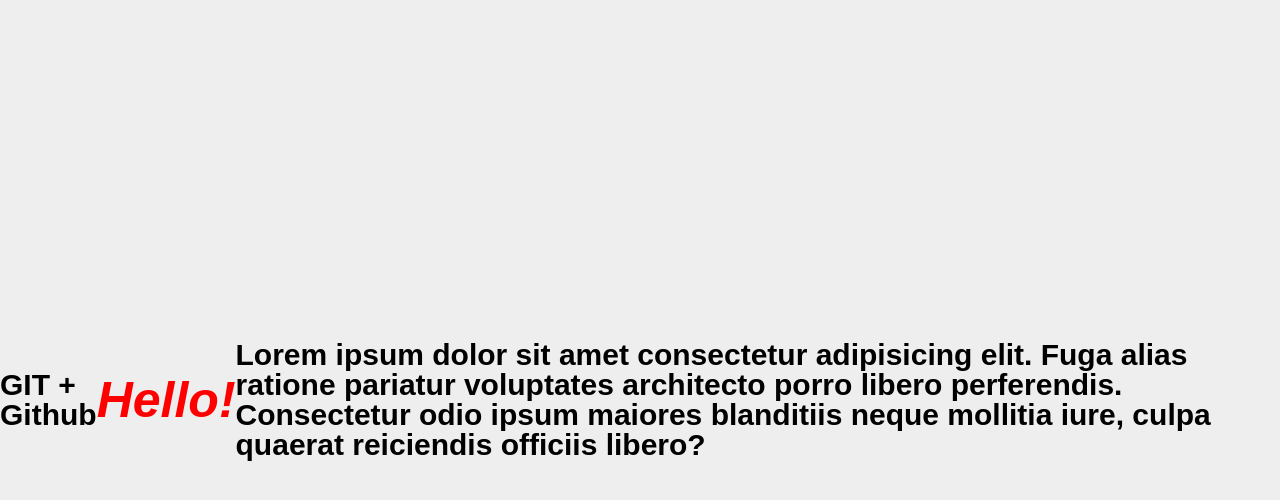
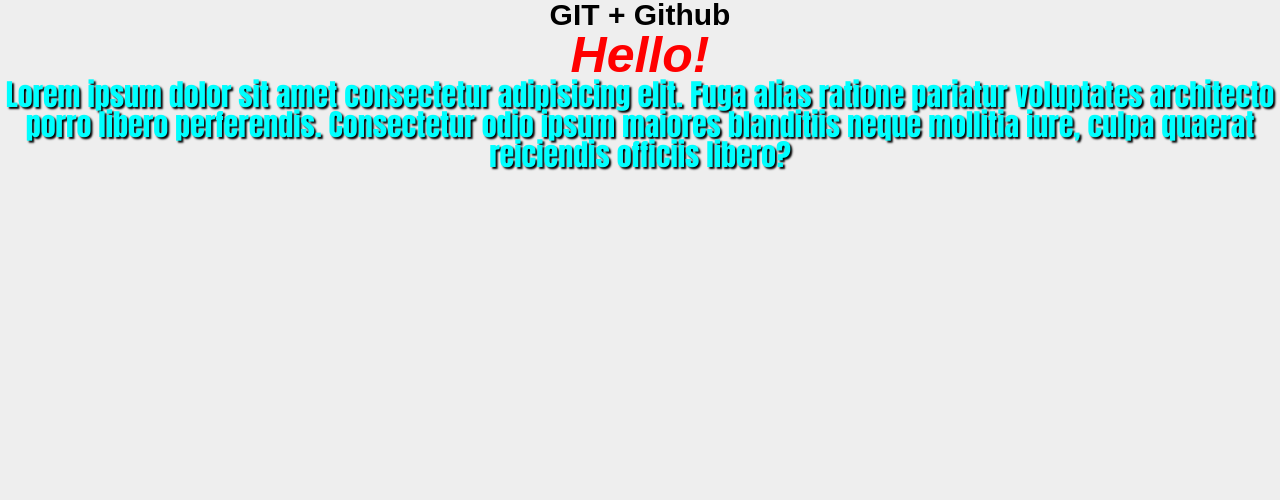
Before and after one commit to DanYunak/gitTest, a plain HTML site: page index.html in a window 1280 px wide. Drawn offline with Linux system fonts and the light colour scheme.

Commit message:
Додані стилі для першого параграфа

```diff
--- a/css/style.scss
+++ b/css/style.scss
@@ -5,9 +5,7 @@
     font-size: 30px;
     font-family: Arial, "Helvetica Neue", Helvetica, sans-serif;
     font-weight: 900;
-    display: flex;
-    justify-content: center;
-    align-items: center;
+    text-align: center;
 }
 
 h1 {
@@ -15,3 +13,10 @@
     color: red;
     font-style: italic;
 }
+
+.first-p {
+    color: aqua;
+    font-size: 30px;
+    font-family: Impact, Haettenschweiler, 'Arial Narrow Bold', sans-serif;
+    text-shadow: 2px 2px 2px black;
+}
--- a/index.html
+++ b/index.html
@@ -11,6 +11,6 @@
 <body>
     <p>GIT + Github</p>
     <h1>Hello!</h1>
-    <p>Lorem ipsum dolor sit amet consectetur adipisicing elit. Fuga alias ratione pariatur voluptates architecto porro libero perferendis. Consectetur odio ipsum maiores blanditiis neque mollitia iure, culpa quaerat reiciendis officiis libero?</p>
+    <p class="first-p">Lorem ipsum dolor sit amet consectetur adipisicing elit. Fuga alias ratione pariatur voluptates architecto porro libero perferendis. Consectetur odio ipsum maiores blanditiis neque mollitia iure, culpa quaerat reiciendis officiis libero?</p>
 </body>
 </html>
```
Also changed, not shown: css/style.css.
